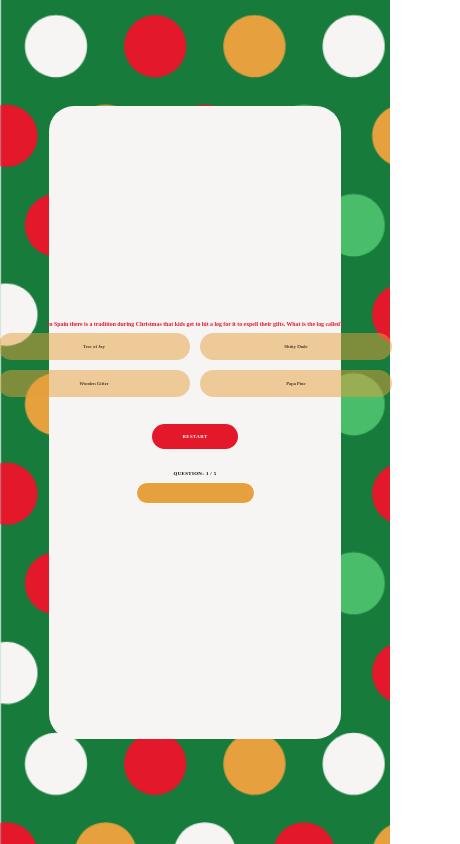
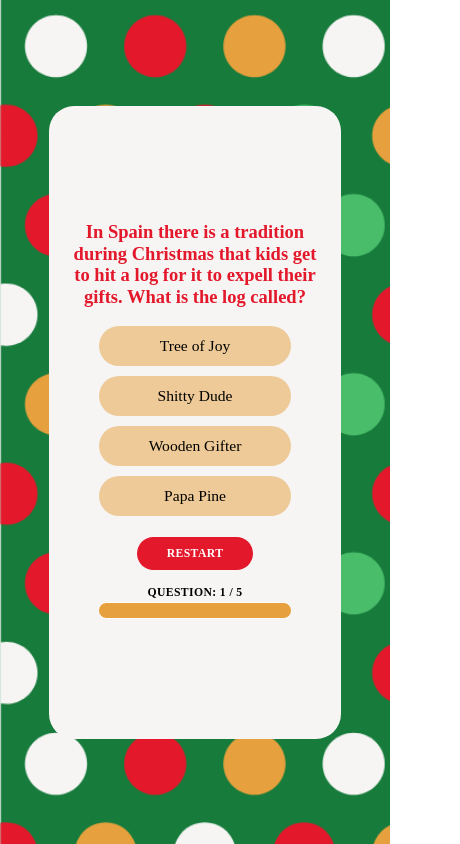
Before and after one commit to Technigo/project-redux-quiz-old, a React (Create React App) app: page /quiz in a window 390 px wide. Shown: the whole page, 460 px wide, since content can reach past the window. Built offline with nearby package versions, Linux system fonts and the light colour scheme.

Commit message:
Added media queries and a wiggle effect to cookie illustration

```diff
--- a/src/components/CurrentQuestion.js
+++ b/src/components/CurrentQuestion.js
@@ -14,6 +14,14 @@ export const OptionsContainer = styled.div`
   flex-wrap: wrap;
   justify-content: center;
   flex-direction: row;
+
+  @media (max-width: 767.98px){
+  width: 300px;
+  display: flex;
+  flex-wrap: wrap;
+  justify-content: center;
+  flex-direction: row;
+  }
 `
 
 export const CurrentQuestion = () => {
--- a/src/components/Options.js
+++ b/src/components/Options.js
@@ -11,6 +11,11 @@ const Button = styled.button`
   border-radius: 50px;
   font-family: 'Montserrat';
   font-size: 1.25vw;
+  cursor: pointer;
+
+  @media (max-width: 767.98px){
+    font-size: 4vw;
+  }
 `
 
 const Options = ({ option, answerIndex }) => {
--- a/src/components/Progressbar.js
+++ b/src/components/Progressbar.js
@@ -14,6 +14,11 @@ const ProgressContainer = styled.div`
   justify-content: space-between;
   align-items: center;
   border: 1px solid white;
+
+  @media (max-width: 767.98px){
+    width: 12rem;
+    height: 15px;
+  }
 `;
 
 const ProgressStatus = styled.div`
@@ -37,6 +42,10 @@ const Amount = styled.label`
   line-height: 2vw;
   white-space: wrap;
   letter-spacing: 0.1vw;
+
+  @media (max-width: 767.98px){
+    font-size: 3vw;
+  }
 `
 
 const Wrapper = styled.div`
--- a/src/components/RestartButton.js
+++ b/src/components/RestartButton.js
@@ -17,7 +17,11 @@ export const StyledRestartButton = styled.a`
 
     :hover {
     background-color: #9d1f14;
-  }
+    }
+
+    @media (max-width: 767.98px){
+      font-size: 3vw;
+    }
 `
 
 const RestartButton = () => {
--- a/src/components/Styling/GlobalStyles.js
+++ b/src/components/Styling/GlobalStyles.js
@@ -40,6 +40,12 @@ export const Headers = styled.div`
   font-size: 3vw;
   font-weight: bold;
   line-height: 3.25vw;
+
+  @media (max-width: 767.98px){
+    width: 80%;
+    font-size: 6vw;
+    line-height: 7vw;
+  }
 `
 
 export const Questions = styled.div`
@@ -54,6 +60,13 @@ export const Questions = styled.div`
   font-weight: bold;
   line-height: 1.75vw;
   top: 15px;
+
+  @media (max-width: 767.98px){
+    padding: 10%;
+    width: 250px;
+    font-size: 4.75vw;
+    line-height: 5.5vw;
+  }
 `
 
 export const Buttons = styled.a`
@@ -75,6 +88,11 @@ export const Buttons = styled.a`
   :hover {
     background-color: #9d1f14
   }
+
+  @media (max-width: 767.98px){
+    font-size: 4vw;
+    top: 40px;
+  }
 `
 export const Illustration = styled.img`
 position: fixed;
@@ -84,5 +102,23 @@ height: auto;
 width: 30%;
 object-fit: cover;
 z-index: 99;
+
+:hover {
+  animation: shake 0.5s;
+  animation-iteration-count: infinite;
+}
+
+@keyframes shake {
+  0% { transform: translate(1px, 1px) rotate(0deg); }
+  20% { transform: translate(-3px, 0px) rotate(1deg); }
+  40% { transform: translate(1px, -1px) rotate(1deg); }
+  60% { transform: translate(-3px, 1px) rotate(0deg); }
+  80% { transform: translate(-1px, -1px) rotate(1deg); }
+  100% { transform: translate(1px, -2px) rotate(-1deg); }
+}
+
+@media (max-width: 767.98px){
+  width: 60%;
+}
 `
 export default GlobalStyles;
--- a/src/components/Summary.js
+++ b/src/components/Summary.js
@@ -11,7 +11,12 @@ width: 55%;
 display: flex;
 flex-direction: column;
 justify-content: center;
-text-align: center;   `
+text-align: center;
+
+  @media (max-width: 767.98px){
+    width: 70%;
+  }
+`
 
 const Score = styled.p`
 font-family: 'Montserrat';
@@ -19,6 +24,12 @@ font-size: 1.75vw;
 font-weight: bold;
 color: #E3182B;
 margin: 0;
+
+@media (max-width: 767.98px){
+    font-size: 4.75vw;
+    line-height: 5.5vw;
+    margin-top: 10px;
+}
 `
 
 const Citat = styled.p`
@@ -32,6 +43,11 @@ line-height: 2 vw;
 font-size: 1.75vw;
 color: #E3182B;
 margin: 10px 0;
+
+  @media (max-width: 767.98px){
+    font-size: 4.75vw;
+    line-height: 5.5vw;
+  }
 `
 
 const Summary = () => {
--- a/src/reducers/quiz.js
+++ b/src/reducers/quiz.js
@@ -3,10 +3,10 @@ import { createSlice } from '@reduxjs/toolkit'
 // Change these to your own questions!
 const questions = [
   { id: 1, questionText: 'In Spain there is a tradition during Christmas that kids get to hit a log for it to expell their gifts. What is the log called?', options: ['Tree of Joy', 'Shitty Dude', 'Wooden Gifter', 'Papa Pine'], correctAnswerIndex: 1 },
-  { id: 2, questionText: 'Every year on Christmas Eve, as many as 40% of the population in Sweden gather around to watch Donald Duck´s Christmas special on TV. But witch of the following movies isn’t part of the Christmas special?', options: ['Lady and the Tramp', 'Snow White and the Seven Dwarfs', 'Cinderella', 'The Lion King'], correctAnswerIndex: 3 },
-  { id: 3, questionText: 'As if the threat of missing out on presents wasn’t bad enough, Austrian kids who end up on Santa’s naughty list also have to worry about a horned, hairy beast that snatches misbehaving children in his wicker basket, serving as Saint Nicholas’ creepy enforcer. What is the name of this half-goat demon?', options: ['Kraken', 'Krampus', 'Krackle', 'Karen'], correctAnswerIndex: 1 },
-  { id: 4, questionText: 'Christmas isn’t huge in Japan, but a ridiculously successful ad campaign during the 1970’s established the tradition of families eating at this fast food restaurant on December 25. What fast food chain is it?', options: ['McDonald’s', 'Pizza Hut', 'Burger King', 'KFC (Kentucky Fried Chicken'], correctAnswerIndex: 3 },
-  { id: 5, questionText: 'Twelve days after Santa’s visit, on the eve of the Epiphany (January 5), families across Italy leave out something for the witch ‘La Befana’, who pops down the chimney on her broomstick. What is it that they leave out for her?', options: ['A glass of milk and cavallucci cookies', 'A glass of wine and some sausages', 'An espresso', 'A peace of focaccia'], correctAnswerIndex: 1 }
+  { id: 2, questionText: 'As many as 40% of the population in Sweden watch Donald Duck’s Christmas special on TV on Christmas Eve. Which of the following movies isn’t part of the Christmas special?', options: ['Lady and the Tramp', 'Snow White and the Seven Dwarfs', 'Cinderella', 'The Lion King'], correctAnswerIndex: 3 },
+  { id: 3, questionText: 'Austrian kids who end up on Santa’s naughty list have to worry about a horned beast that snatches misbehaving children. What is the name of this half-goat demon?', options: ['Kraken', 'Krampus', 'Krackle', 'Karen'], correctAnswerIndex: 1 },
+  { id: 4, questionText: 'Christmas isn’t huge in Japan, but a ridiculously successful ad campaign during the 1970’s established the tradition of families eating at this fast food restaurant on December 25. What fast food chain?', options: ['McDonald’s', 'Pizza Hut', 'Burger King', 'KFC (Kentucky Fried Chicken'], correctAnswerIndex: 3 },
+  { id: 5, questionText: 'Twelve days after Santa’s visit, on January 5, families across Italy leave out something for the witch ‘La Befana’, who pops down the chimney on her broomstick. What is it that they leave out for her?', options: ['A glass of milk and cavallucci cookies', 'A glass of wine and some sausages', 'An espresso', 'A peace of focaccia'], correctAnswerIndex: 1 }
 ]
 
 const initialState = {
```
